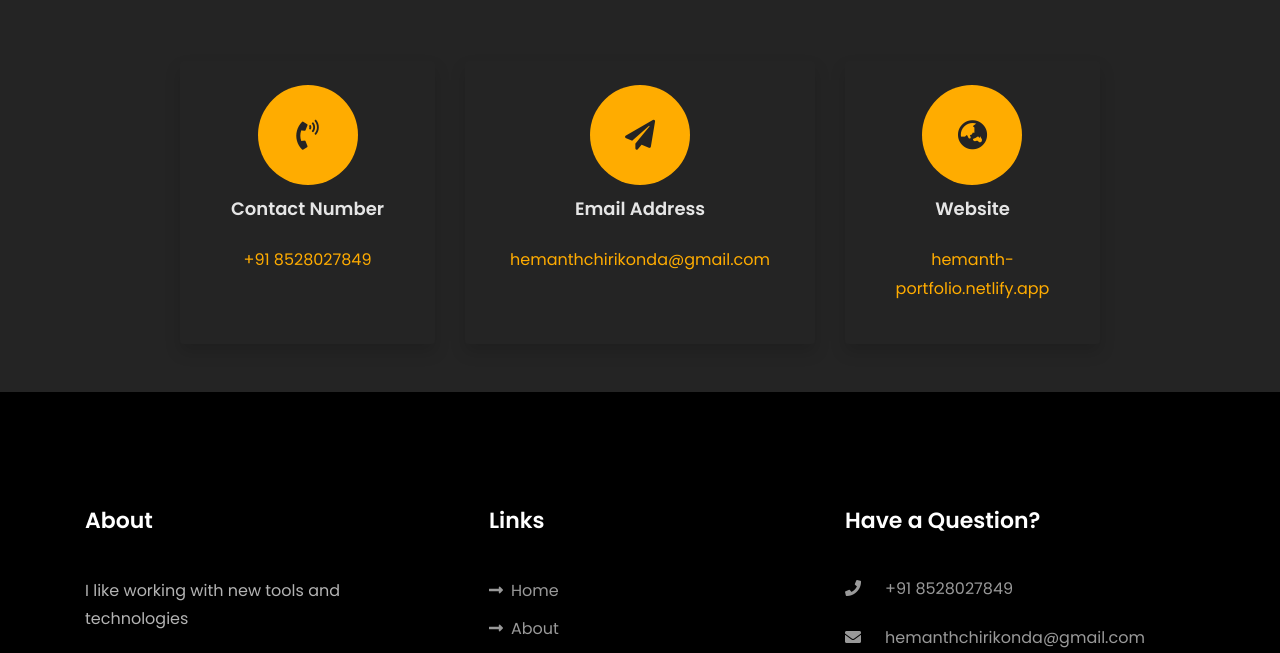
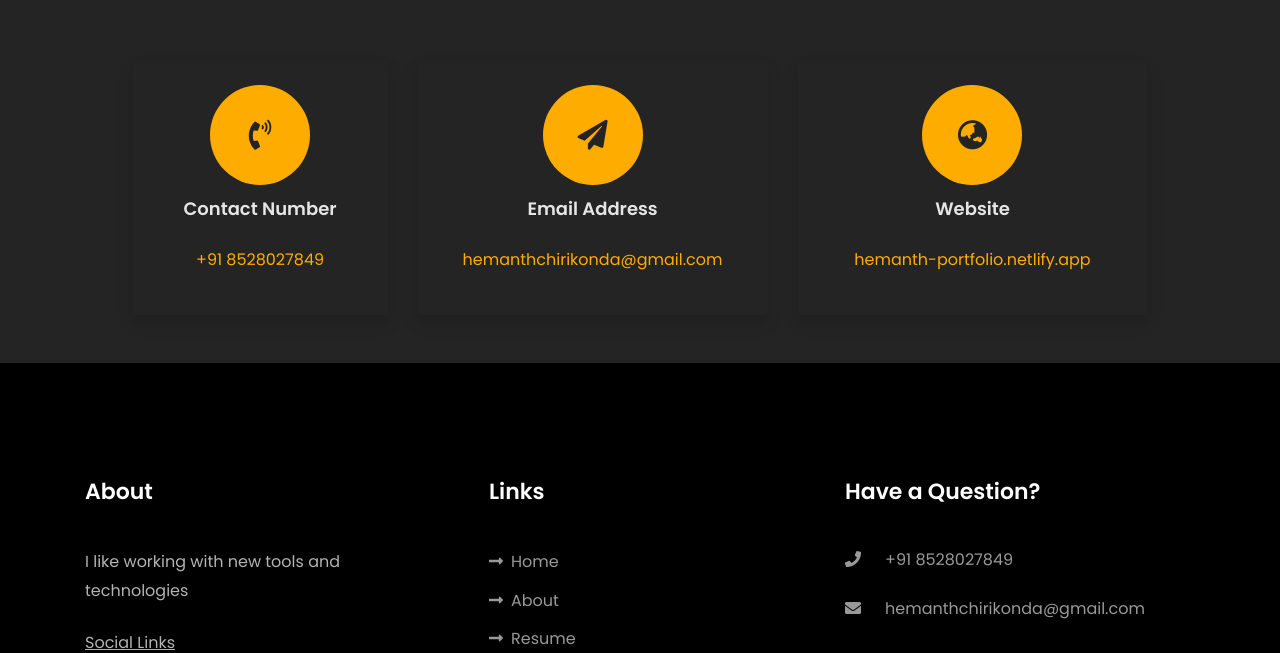
Before and after one commit to HemanthChirikonda/portfolio, a website: page index.html in a window 1280 px wide. Shown: the part 6316-6969 px from the top of the page. Drawn offline with Linux system fonts and the light colour scheme; files whose address does not match are found by name.

Commit message:
css changed

```diff
--- a/index.html
+++ b/index.html
@@ -584,7 +584,7 @@
 							</div>
 						</div>
 					</div>
-					<div class="col-md-6 col-lg-3 d-flex ftco-animate">
+					<div class="col-md-6 col-lg-4 d-flex ftco-animate">
 						<div class="align-self-stretch box text-center p-4 shadow">
 							<div class="icon d-flex align-items-center justify-content-center">
 								<span class="fas fa-globe-asia"></span>
```
